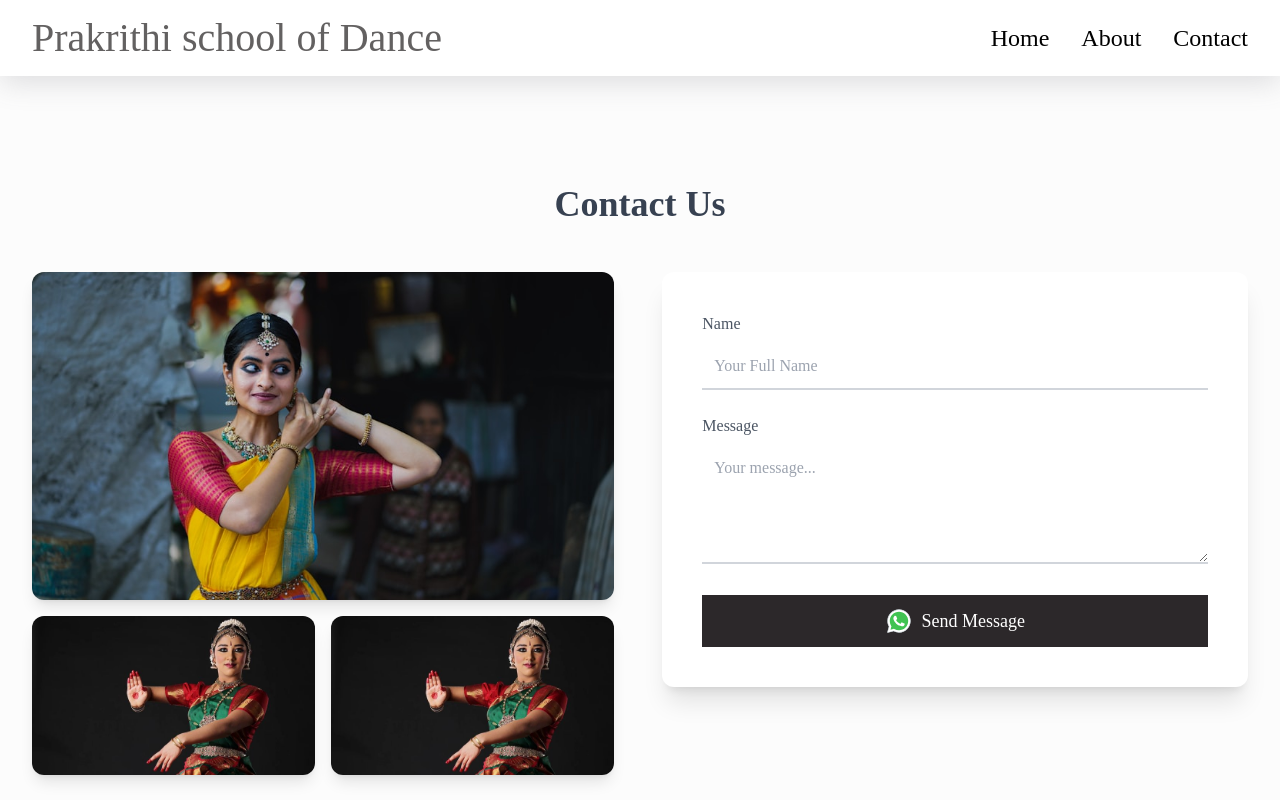
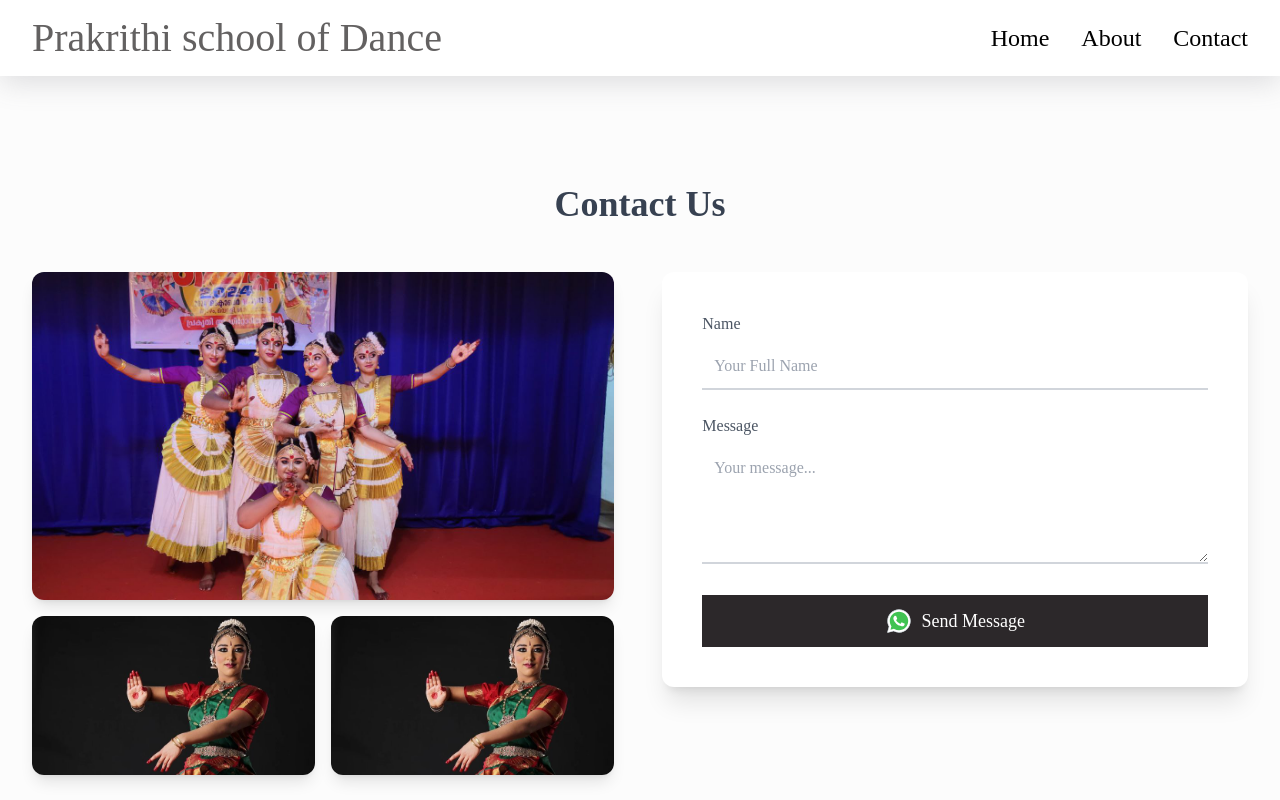
Before and after one commit to Cybernix-Yztha-LLP/Prakrithi-School-of-Dance, a React (Vite) app: page /contact in a window 1280 px wide. Shown: the top 800 px of the page. Built offline with nearby package versions, Linux system fonts and the light colour scheme; a web font is replaced by a local one.

Commit message:
Change main image

```diff
--- a/src/pages/Contact.tsx
+++ b/src/pages/Contact.tsx
@@ -2,7 +2,7 @@ import React from 'react';
 import { useState } from 'react';
 import { AnimatedSection } from '../components/AnimatedSection';
 // Placeholder image paths - replace with your actual images in the /public folder
-const mainImage = "/dance1.png"; // Example: /images/contact/main.jpg
+const mainImage = "/perfMohini.jpg"; // Example: /images/contact/main.jpg
 const subImage1 = "/perfImage.png"; // Example: /images/contact/sub1.jpg
 const subImage2 = "/perfImage.png"; // Example: /images/contact/sub2.jpg
 
```
Also changed, not shown: public/perfMohini.jpg (added).
